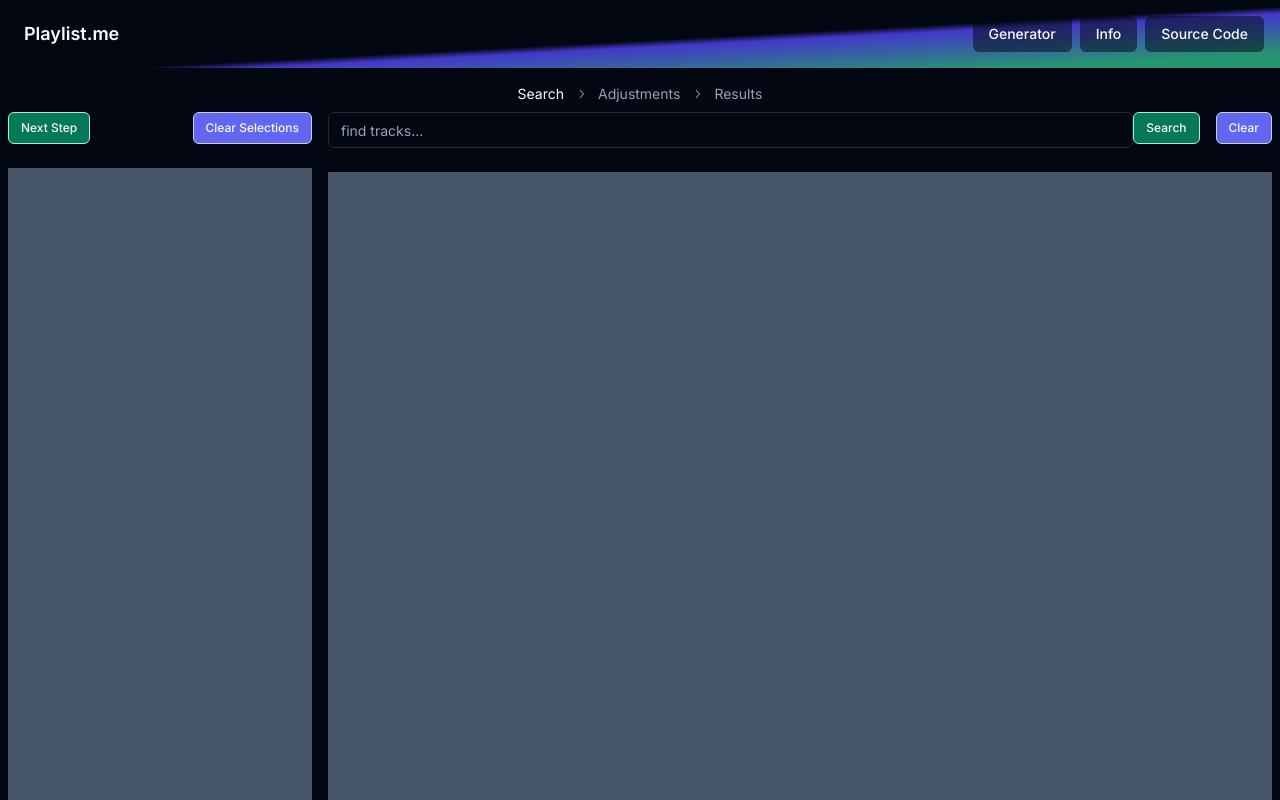
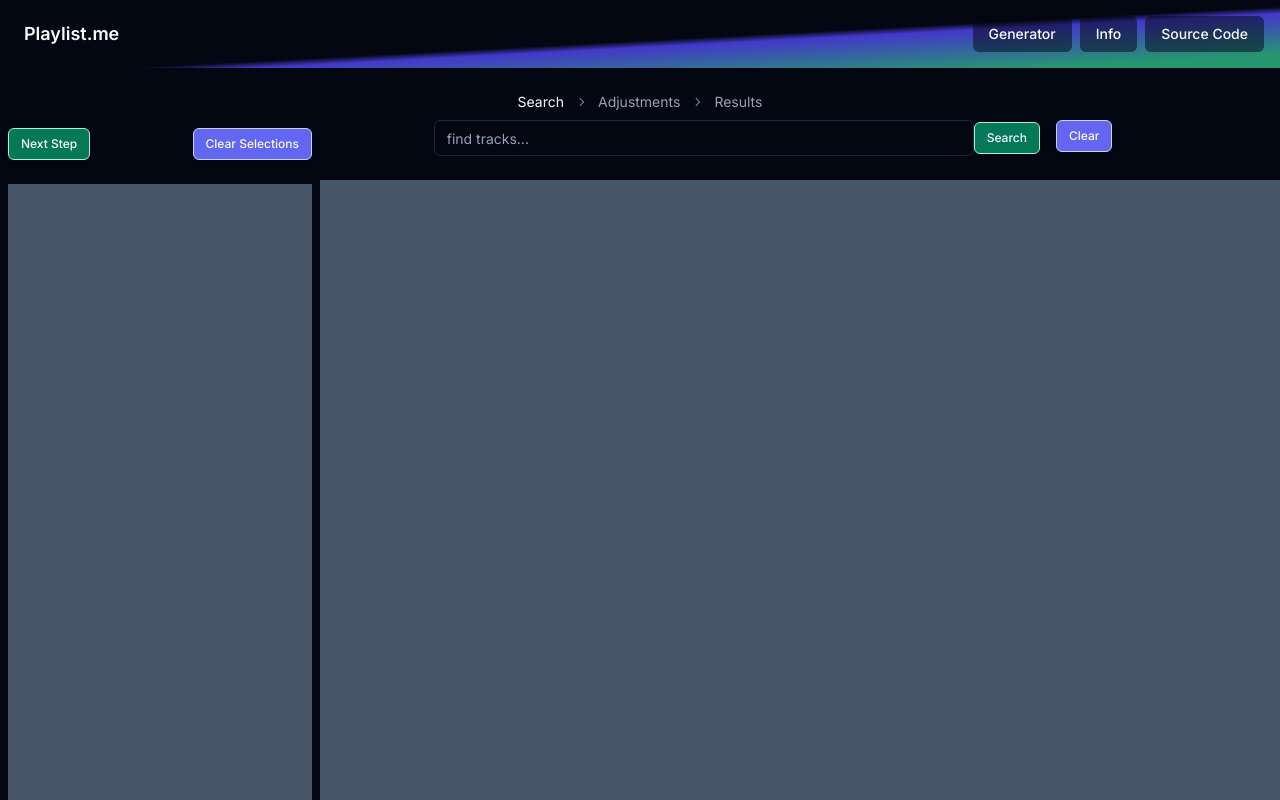
Before and after one commit to mgballou/playlist_me_2, a Next.js app: page /generator/g/search in a window 1280 px wide. Shown: the top 800 px of the page. Built offline with nearby package versions, Linux system fonts and the light colour scheme.

Commit message:
changes across generator portion of app

```diff
--- a/app/generator/g/adjustments/page.tsx
+++ b/app/generator/g/adjustments/page.tsx
@@ -109,11 +109,11 @@ export default function Adjustments() {
 
     return (
         <main className="col-span-3 h-[90vh] flex flex-col gap-6 p-2">
-            <div className="flex flex-row justify-center gap-4">
-                <Button onClick={saveAdjustments} variant={'app1'}>Save</Button>
-                <Button onClick={handleReset} variant={'app2'}>Reset to Default</Button>
+            <div className="flex flex-row justify-between gap-4">
+                <Button onClick={saveAdjustments} variant={'app1'} size={'sm'}>Save</Button>
+                <Button onClick={handleReset} variant={'app2'} size={'sm'}>Reset</Button>
             </div>
-            <div className="flex h-full w-full flex-col gap-8 overflow-scroll bg-slate-600">
+            <div className="flex h-full w-full flex-col gap-2 md:gap-6 overflow-scroll bg-slate-600 p-4">
                 {features?.map((feature) => {
                     return (
                         <FeatureSlider
--- a/app/generator/g/results/page.tsx
+++ b/app/generator/g/results/page.tsx
@@ -35,9 +35,9 @@ export default function Results() {
 
     return (
         <main className="col-span-3 h-[90vh] flex flex-col gap-6 p-2">
-            <div className="flex flex-row justify-center gap-4">
-                <Button onClick={() => getResults()} variant={'app1'}>More Songs</Button>
-                <Button onClick={() => startOver()} variant={'app2'}>Start Over</Button>
+            <div className="flex flex-row justify-between gap-4">
+                <Button onClick={() => getResults()} variant={'app1'} size={'sm'}>More Songs</Button>
+                <Button onClick={() => startOver()} variant={'app2'} size={'sm'}>Start Over</Button>
             </div>
 
             <div className="flex h-full w-full flex-row flex-wrap justify-center gap-2 overflow-scroll bg-slate-600">
--- a/app/generator/g/search/page.tsx
+++ b/app/generator/g/search/page.tsx
@@ -26,16 +26,16 @@ export default function Search() {
     }
 
     return (
-        <section className="col-span-3 flex h-[90vh] w-full flex-col gap-6 p-2">
+        <section className="col-span-3 flex h-[90vh] w-full flex-col gap-6">
             <div className="flex flex-row gap-4">
-                <form className="inline-flex w-full" onSubmit={handleSearch}>
+                <form className="flex flex-row justify-end items-center w-3/4" onSubmit={handleSearch}>
                     <Input
                         type="search"
                         name="query"
                         value={formData.query}
                         onChange={handleFormChange}
                         placeholder="find tracks..."
-                        className=""
+                        className="w-3/4"
                     />
 
                     <Button type="submit" variant={'app1'} size={'sm'}>
--- a/app/layout.tsx
+++ b/app/layout.tsx
@@ -21,7 +21,7 @@ export default function RootLayout({
         <html lang="en">
             <body
                 className={cn(
-                    'dark mx-auto max-w-7xl bg-background font-sans antialiased',
+                    'dark mx-auto max-w-7xl bg-background font-sans antialiased box-border ',
                     fontSans.variable
                 )}
             >
--- a/components/generator/FeatureSlider.tsx
+++ b/components/generator/FeatureSlider.tsx
@@ -24,8 +24,8 @@ export default function FeatureSlider({
     }, [feature, toggleFeature])
 
     return (
-        <div className="text-center">
-            <Label className="text-2xl">{feature.toUpperCase()}</Label>
+        <div className="text-center border-2 bg-slate-500/25 py-2">
+            <Label className="text-xl md:text-2xl">{feature.toUpperCase()}</Label>
             <div className="flex w-full flex-row justify-evenly gap-4">
                 <Slider value={value} onValueChange={handleChange} disabled={!isActive} className="w-1/2" />
                 <p>{value}</p>
--- a/components/generator/Subnav.tsx
+++ b/components/generator/Subnav.tsx
@@ -19,7 +19,7 @@ export default function Subnav() {
 
     return (
         <>
-            <Breadcrumb>
+            <Breadcrumb className='my-2'>
                 <BreadcrumbList>
                     {links.map((link, idx) => {
                         const url = '/generator/g/' + link.toLowerCase()
--- a/components/generator/TracksSidebar.tsx
+++ b/components/generator/TracksSidebar.tsx
@@ -92,7 +92,7 @@ export default function TracksSidebar() {
                     </Button>
                 </div>
 
-                <div className="flex h-full flex-col items-center gap-2 overflow-scroll bg-slate-600">
+                <div className="flex h-full flex-col items-center gap-2 overflow-scroll bg-slate-600 ">
                     {selections?.map((selection) => {
                         return (
                             <TrackCard
--- a/components/generator/TracksTopbar.tsx
+++ b/components/generator/TracksTopbar.tsx
@@ -116,7 +116,7 @@ export default function TracksTopbar() {
 
     return (
         <div className="grid grid-cols-12 gap-1 p-2">
-            <div className="col-span-9 grid grid-cols-5 gap-4 p-4">
+            <div className="col-span-9 grid grid-cols-5 gap-3 p-3">
                 {selections?.map((selection) => {
                     return (
                         <Circle
--- a/components/shared/TrackCard.tsx
+++ b/components/shared/TrackCard.tsx
@@ -41,9 +41,9 @@ const MyTrackCard = forwardRef<HTMLDivElement, Props>(({ track, variant }, ref)
         <>
             <div ref={ref} className={clsx("flex flex-col", {'w-1/2': variant === 'demo'})}>
                 <Card
-                    className={clsx('flex flex-grow flex-col gap-2', {
+                    className={clsx('flex flex-grow flex-col gap-2 ', {
                         'border border-white': selected && variant === 'search',
-                        'w-72': variant !== 'demo',
+                        'w-48 sm:w-64 lg:w-72': variant !== 'demo',
                     })}
                 >
                     <div className={clsx("flex flex-grow border-b-4 border-slate-700", {'flex-row': variant !== 'demo', 'flex-col items-center': variant === 'demo'})}>
```
